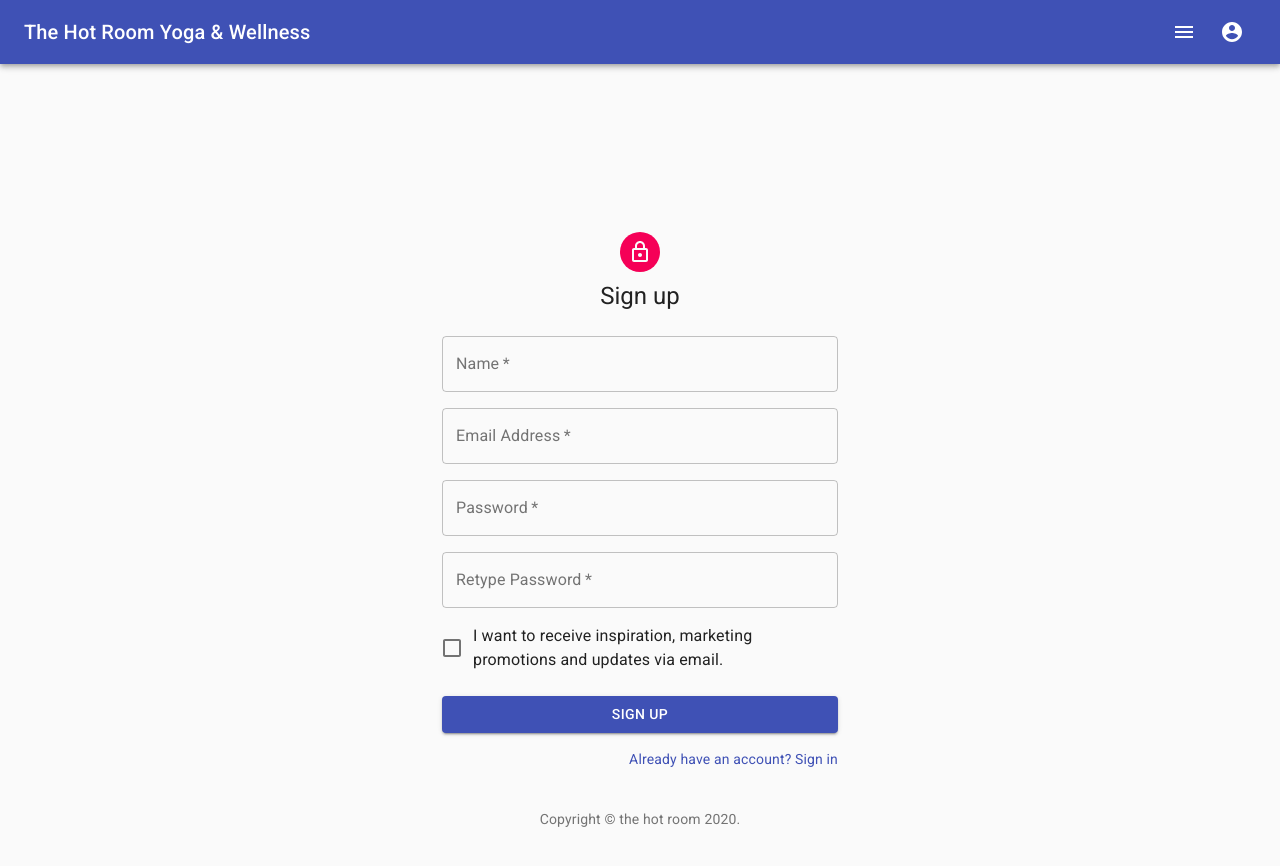
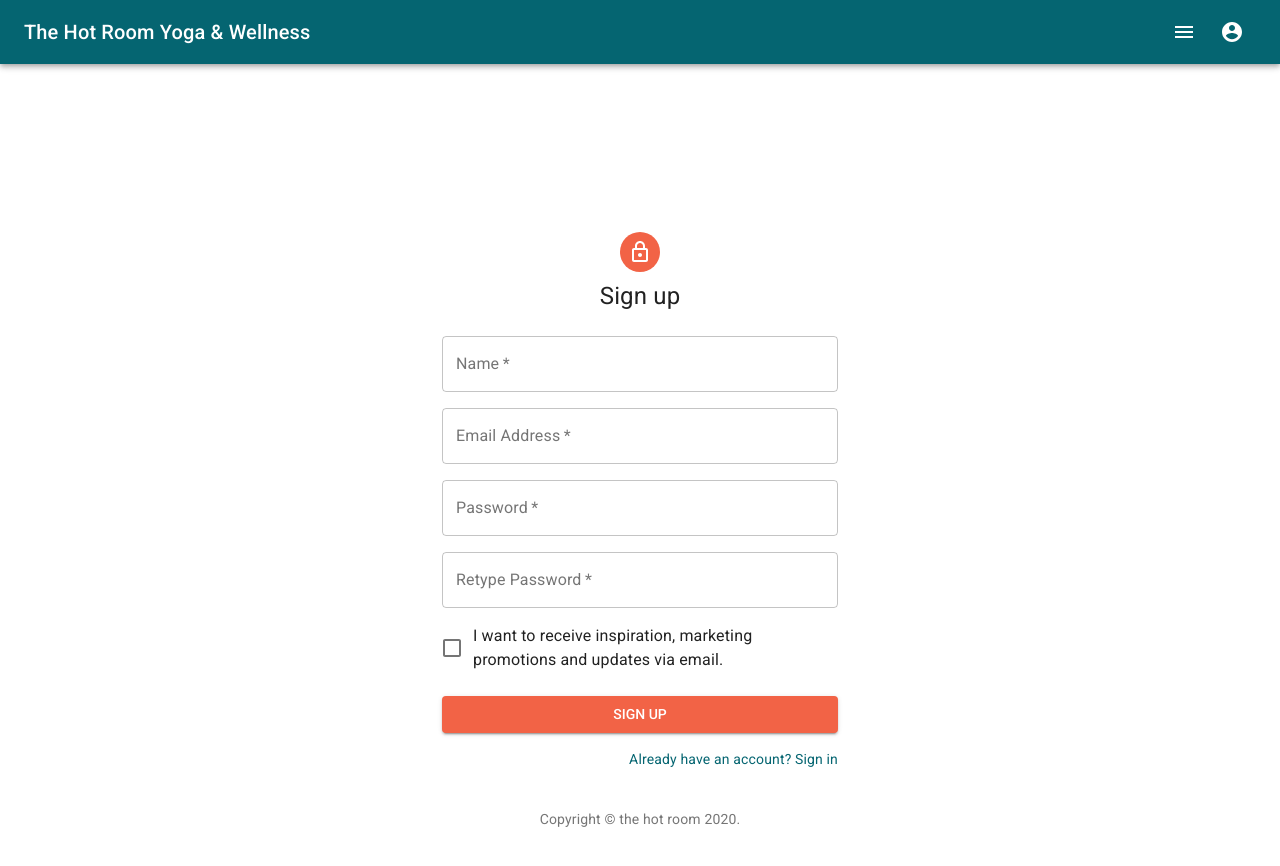
Before and after one commit to Mday1313/the-hot-room, a React (Create React App) app in the folder client/: page /register in a window 1280 px wide. Shown: the top 866 px of the page. Built offline with nearby package versions, Linux system fonts and the light colour scheme.

Commit message:
material ui custom themes added

```diff
--- a/client/package.json
+++ b/client/package.json
@@ -47,5 +47,5 @@
       "last 1 safari version"
     ]
   },
-  "proxy": "localhost:5000"
+  "proxy": "http://localhost:5000"
 }
--- a/client/src/components/auth/Register.js
+++ b/client/src/components/auth/Register.js
@@ -154,7 +154,7 @@ const Register = ({ setAlert }) => {
             type="submit"
             fullWidth
             variant="contained"
-            color="primary"
+            color="secondary"
             className={classes.submit}
           >
             Sign Up
--- a/client/src/index.js
+++ b/client/src/index.js
@@ -1,13 +1,17 @@
 import React from 'react';
 import ReactDOM from 'react-dom';
-import 'normalize.css';
-
+import CssBaseline from '@material-ui/core/CssBaseline'
+import { ThemeProvider } from '@material-ui/core/styles'
 import App from './App';
+import theme from './theme'
 
 
 ReactDOM.render(
-  <React.StrictMode>
-    <App />
-  </React.StrictMode>,
+  <>
+    <CssBaseline />
+    <ThemeProvider theme={theme}>
+      <App />
+    </ThemeProvider>
+  </>,
   document.getElementById('root')
 );
--- /dev/null
+++ b/client/src/theme.js
@@ -0,0 +1,56 @@
+import { createMuiTheme } from '@material-ui/core/styles'
+
+
+const theme = createMuiTheme({
+  palette: {
+    type: 'light',
+    common: {
+      black: '#000',
+      grey: '#707070',
+      white: '#fff',
+    },
+    // Green
+    primary: {
+        main: '#056571',
+        light: '#bee8e5',
+        contrastText: '#fff',
+
+    },
+    // Orange
+    secondary: {
+        main: '#f26346',
+        light: '#fedcd2',
+        contrastText: '#fff',
+    },
+    success: {
+      main: '#4caf50'
+    },
+    error: {
+      main: '#f00',
+    },
+    background: {
+      default: '#fff',
+    },
+    grey: {
+      '50': '#fafafa',
+      '100': '#f5f5f5',
+      '200': '#eeeeee',
+      '300': '#e0e0e0',
+      '400': '#bdbdbd',
+      '500': '#9e9e9e',
+      '600': '#757575',
+      '700': '#616161',
+      '800': '#424242',
+      '900': '#212121',
+      A100: '#d5d5d5',
+      A200: '#aaaaaa',
+      A400: '#303030',
+      A700: '#616161',
+    },
+  },
+  typography: {
+    fontFamily: '"Josefin Sans", "Roboto", "Helvetica", "Arial", sans-serif',
+  },
+})
+
+export default theme
```
